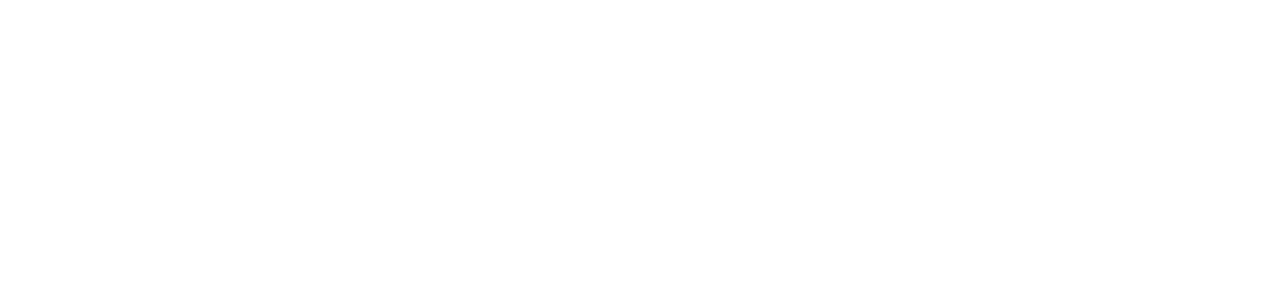
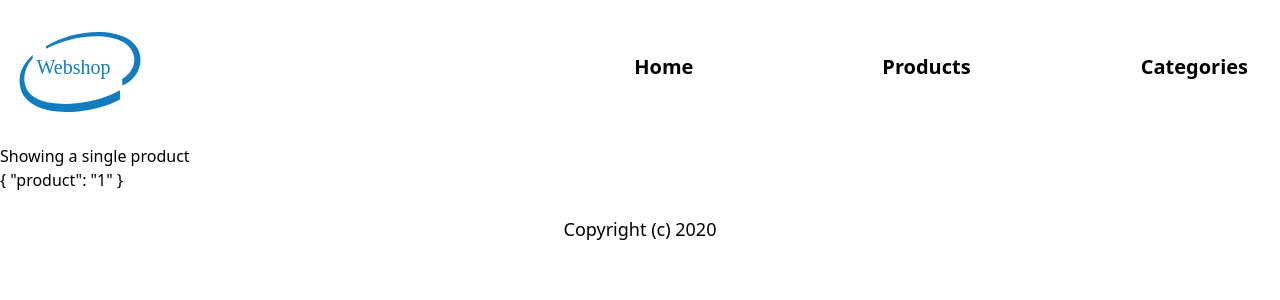
Before and after one commit to enthusiastdev121/woocommerce, a Nuxt app: page /product/1 in a window 1280 px wide. Before the commit this address had no page. Shown: the top 300 px of the page. Built offline with nearby package versions, Linux system fonts and the light colour scheme.

Commit message:
Add dynamic product routes

```diff
--- a/components/Products/ShowProducts.vue
+++ b/components/Products/ShowAllProducts.vue
@@ -5,12 +5,16 @@
         <template v-for="data in products">
           <template v-for="product in data">
             <div :key="product.id" class="flex flex-col p-6 md:w-1/2 xl:w-1/4">
-              <NuxtLink to="">
+              <NuxtLink :to="'/product/' + product.slug">
                 <img
                   id="product-image"
                   class="transition duration-500 ease-in-out transform cursor-pointer hover:grow hover:shadow-lg hover:scale-105"
                   :alt="product.name"
-                  :src="product.image && product.image.sourceUrl"
+                  :src="
+                    product.image
+                      ? product.image.sourceUrl
+                      : process.env.PLACEHOLDER_SMALL_IMAGE_URL
+                  "
                 />
                 <div class="flex justify-center pt-3">
                   <p class="font-bold text-center cursor-pointer">
--- /dev/null
+++ b/components/Products/ShowSingleProduct.vue
@@ -0,0 +1,11 @@
+<template>
+  <div>Showing a single product</div>
+</template>
+
+<script>
+export default {
+  name: 'ShowSingleProduct',
+}
+</script>
+
+<style></style>
--- a/nuxt.config.js
+++ b/nuxt.config.js
@@ -2,6 +2,7 @@ export default {
   // Environment variables (https://nuxtjs.org/docs/2.x/configuration-glossary/configuration-env)
   env: {
     graphqlUrl: process.env.GRAPHQL_URL || 'http://localhost:3000/graphql',
+    placeholderSmallImage: process.env.PLACEHOLDER_SMALL_IMAGE_URL || '',
   },
   // Global page headers (https://go.nuxtjs.dev/config-head)
   head: {
--- a/pages/index.vue
+++ b/pages/index.vue
@@ -1,12 +1,11 @@
 <template>
   <div>
     <Hero />
-    <ShowProducts :products="products" />
+    <ShowAllProducts :products="products" />
   </div>
 </template>
 
 <script>
-// <ShowProducts :products="products" />
 // https://github.com/nuxt/nuxt.js/tree/dev/examples/vue-apollo
 
 /*
--- /dev/null
+++ b/pages/product/_product.vue
@@ -0,0 +1,15 @@
+<template>
+  <div>
+    <ShowSingleProduct />
+    {{ this.$route.params }}
+  </div>
+</template>
+
+<script>
+export default {
+  name: 'Product',
+  layout: 'Layout',
+}
+</script>
+
+<style></style>
```
